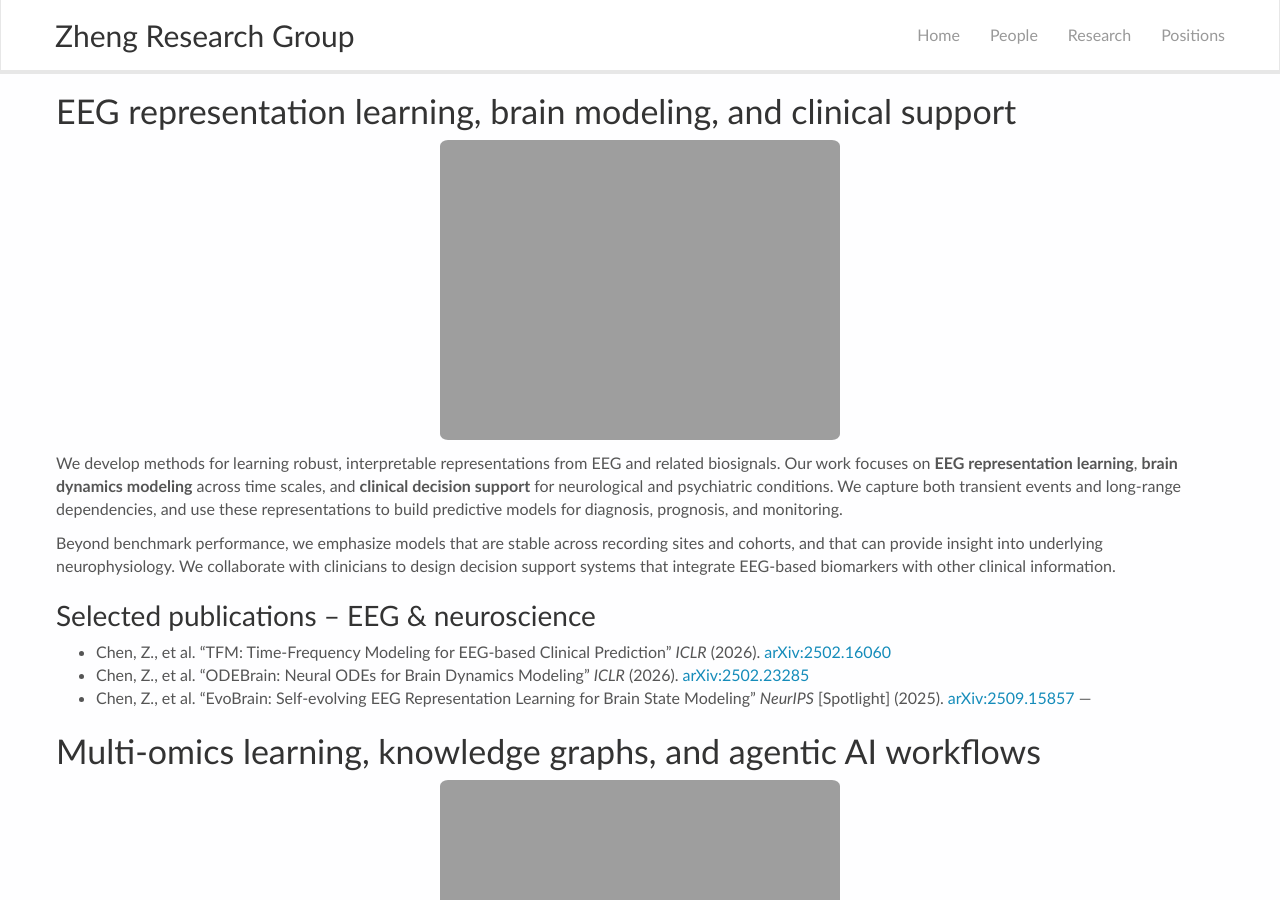
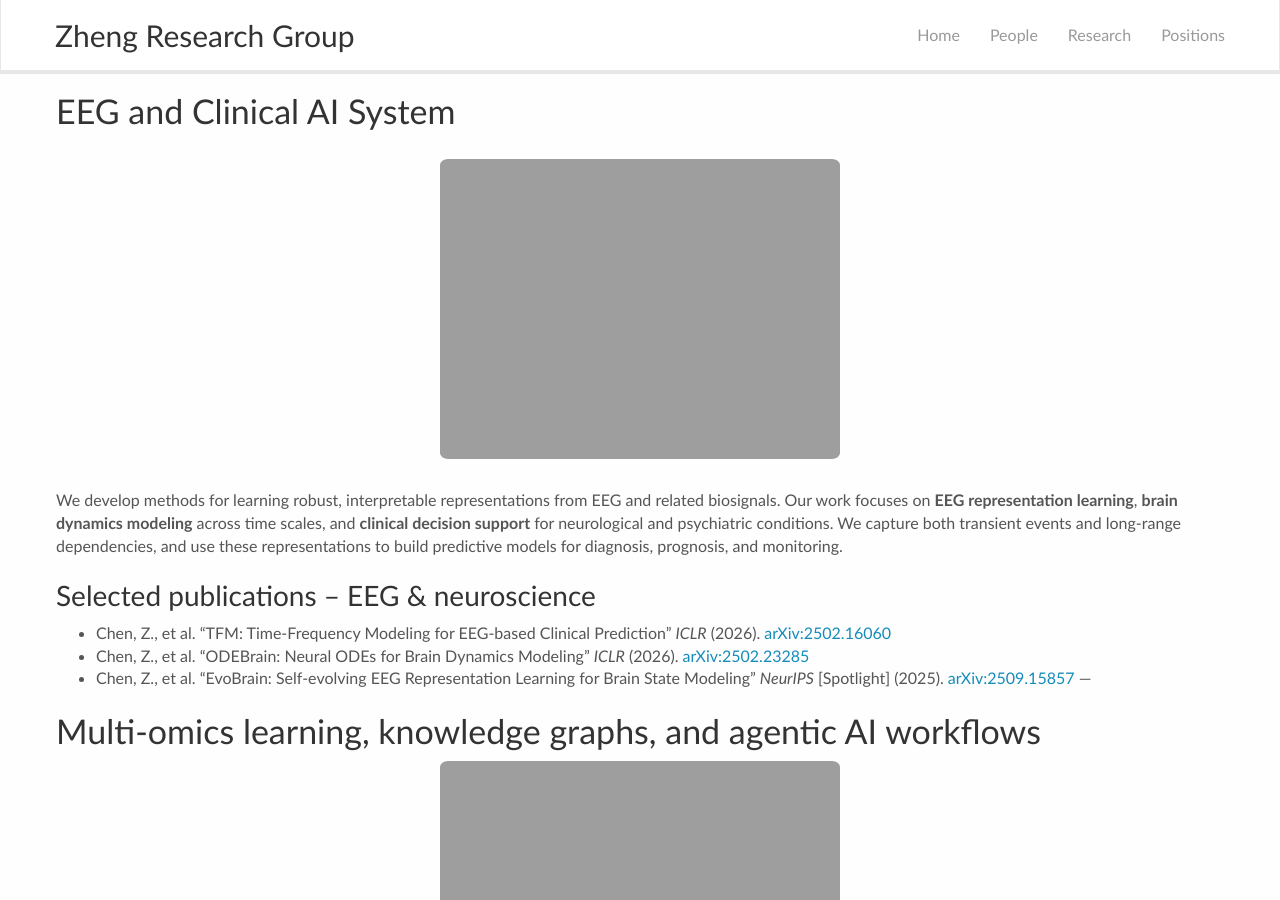
Before and after one commit to zhengchen3/zhengchen3.github.io, a Jekyll site: the page built from _pages/research.md, in a window 1280 px wide and 900 px high. Built offline with Jekyll 4.4.1, drawn with Linux system fonts in a browser that asks for light colours; nearby versions of some CDN libraries.

```diff
--- a/_pages/research.md
+++ b/_pages/research.md
@@ -8,14 +8,14 @@ permalink: /research/
 
 
 
-## EEG representation learning, brain modeling, and clinical support
+## EEG and Clinical AI System
 
-![EEG overview]({{ site.url }}{{ site.baseurl }}/images/respic/eegproject.png){: style="max-width: 66%; height: auto; display: block; margin: 0 auto 12px auto;"}
+![EEG overview]({{ site.url }}{{ site.baseurl }}/images/respic/eegproject.png){: style="max-width: 66%; height: auto; display: block; margin: 30px auto 30px auto;"}
 
 We develop methods for learning robust, interpretable representations from EEG and related biosignals.
 Our work focuses on **EEG representation learning**, **brain dynamics modeling** across time scales, and **clinical decision support** for neurological and psychiatric conditions. We capture both transient events and long-range dependencies, and use these representations to build predictive models for diagnosis, prognosis, and monitoring.
 
-Beyond benchmark performance, we emphasize models that are stable across recording sites and cohorts, and that can provide insight into underlying neurophysiology. We collaborate with clinicians to design decision support systems that integrate EEG-based biomarkers with other clinical information.
+
 
 ### Selected publications – EEG & neuroscience
 
@@ -27,7 +27,7 @@ Beyond benchmark performance, we emphasize models that are stable across recordi
 
 ## Multi-omics learning, knowledge graphs, and agentic AI workflows
 
-![Multiomics overview]({{ site.url }}{{ site.baseurl }}/images/respic/drugproject.png){: style="max-width: 66%; height: auto; display: block; margin: 0 auto 12px auto;"}
+![Multiomics overview]({{ site.url }}{{ site.baseurl }}/images/respic/drugproject.png){: style="max-width: 56%; height: auto; display: block; margin: 0 auto 12px auto;"}
 
 We build machine learning methods for integrating genomics, transcriptomics, proteomics, metabolomics, and clinical data to support biomarker discovery and patient stratification. A central theme is **multi-omics learning** that connects molecular entities, pathways, and phenotypes. We use **knowledge graphs** and structured representations to provide interpretable, mechanism-linked explanations of model predictions.
 
```
